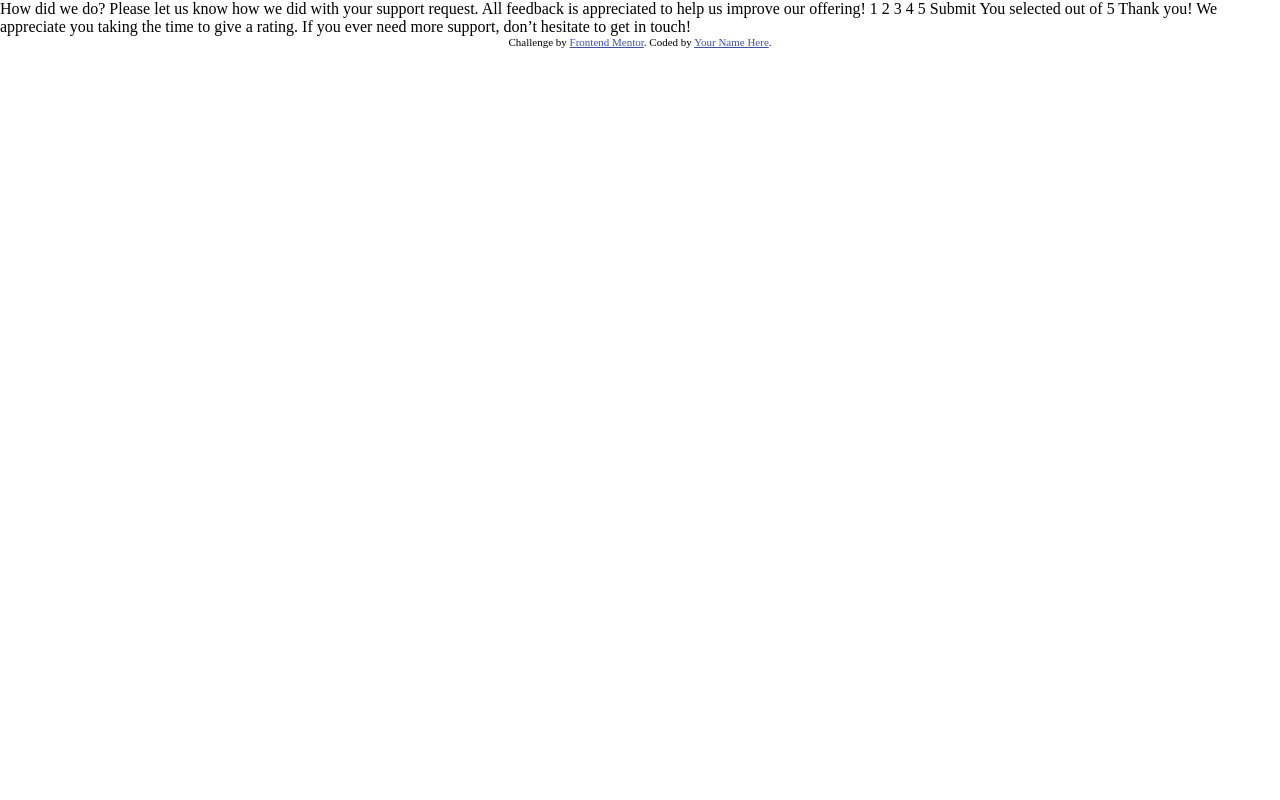
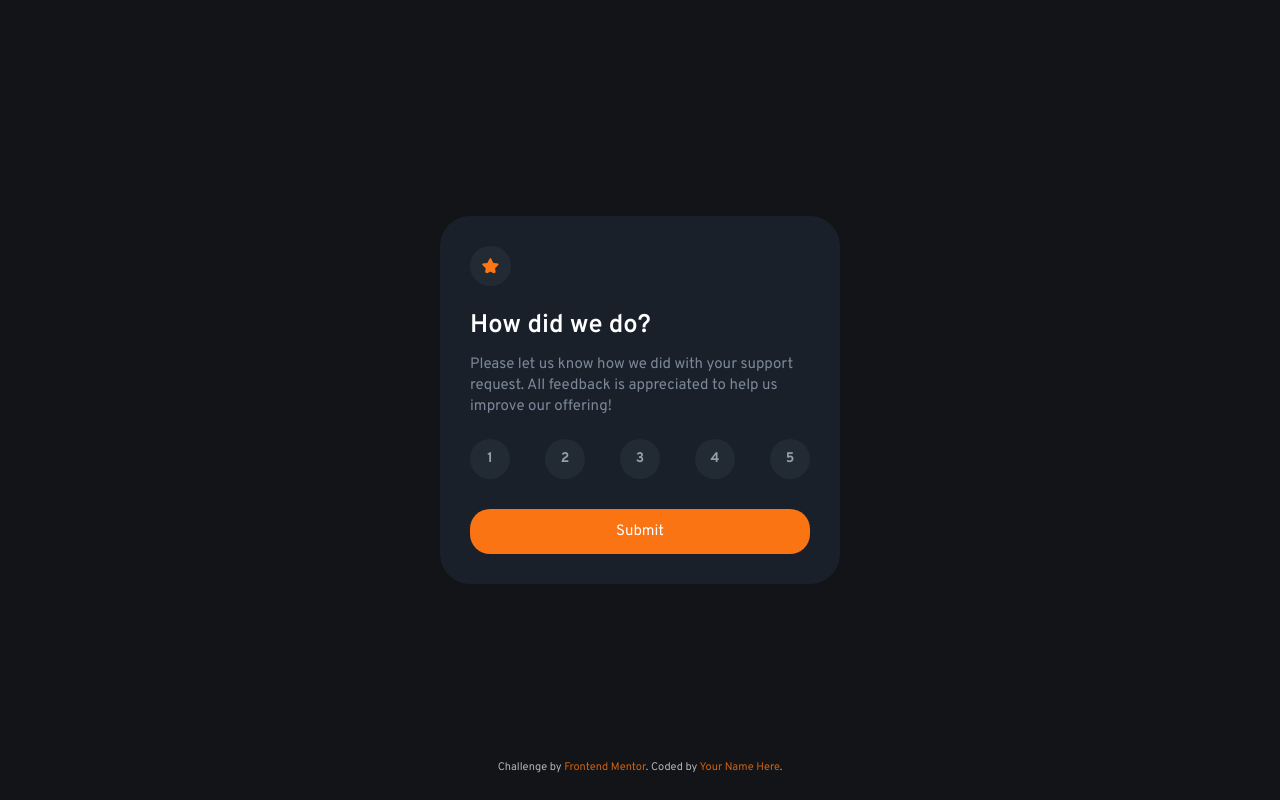
Before and after one commit to economopoulos/Interactive_Rating_Component, a plain HTML site: page index.html in a window 1280 px wide. Drawn offline with Linux system fonts and the light colour scheme.

Commit message:
design completed

```diff
--- a/index.html
+++ b/index.html
@@ -12,34 +12,28 @@
   <!-- Feel free to remove these styles or customise in your own stylesheet 👍 -->
   <style>
     .attribution { font-size: 11px; text-align: center; }
-    .attribution a { color: hsl(228, 45%, 44%); }
   </style>
 </head>
 <body>
 
-  <!-- Rating state start -->
+  <div class="container">
+    <div class="content">
+      <div class="star"><img src="/images/icon-star.svg" alt="star"></div>
+      <h4 class="question">How did we do?</h4>
+      <p class="light-txt">Please let us know how we did with your support request. All feedback is appreciated to help us improve our offering!</p>
+      <div class="rating">
+        <div class="number">1</div>
+        <div class="number">2</div>
+        <div class="number">3</div>
+        <div class="number">4</div>
+        <div class="number">5</div>
+      </div>
+      <a class="btn" href="#">Submit</a>
+    </div>
+  </div>
 
-  How did we do?
 
-  Please let us know how we did with your support request. All feedback is appreciated
-  to help us improve our offering!
 
-  1 2 3 4 5
-
-  Submit
-
-  <!-- Rating state end -->
-
-  <!-- Thank you state start -->
-
-  You selected <!-- Add rating here --> out of 5
-
-  Thank you!
-
-  We appreciate you taking the time to give a rating. If you ever need more support,
-  don’t hesitate to get in touch!
-
-  <!-- Thank you state end -->
 
 
   <div class="attribution">
--- a/styles/styles.scss
+++ b/styles/styles.scss
@@ -1,5 +1,111 @@
-*{
+@import url("https://fonts.googleapis.com/css2?family=Overpass:wght@400;500;600;700&display=swap");
+
+$orange: hsl(25, 97%, 53%);
+$white: hsl(0, 0%, 100%);
+$light-grey: hsl(217, 12%, 63%);
+$medium-grey: hsl(216, 12%, 54%);
+$dark-blue: hsl(213, 19%, 18%);
+$very-dark-blue: hsl(216, 12%, 8%);
+
+* {
   margin: 0;
   padding: 0;
   box-sizing: border-box;
+
+  body {
+    font-family: "Overpass", sans-serif;
+    font-size: 15px;
+    background-color: $very-dark-blue;
+    display: flex;
+    flex-direction: column;
+    justify-content: center;
+    align-items: center;
+    height: 100vh;
+    line-height: 1.4;
+
+    .container {
+      background-color: #19202a;
+      max-width: 400px;
+      border-radius: 30px;
+
+      .content {
+        padding: 2em;
+
+        .star img {
+          background-color: #263037b7;
+          padding: 0.8em;
+          border-radius: 50%;
+        }
+
+        .question {
+          font-family: inherit;
+          font-size: 1.7em;
+          color: $white;
+          font-weight: 600;
+          margin: 0.6em 0 0.4em 0;
+        }
+
+        .light-txt {
+          color: $medium-grey;
+        }
+
+        .rating {
+          margin: 1.5em 0 1em 0;
+          display: flex;
+          justify-content: space-between;
+          align-items: center;
+
+          .number {
+            background-color: #263037b7;
+            border-radius: 50%;
+            // padding: .5em 1em;
+            text-align: center;
+            width: 40px;
+            height: 40px;
+            display: block;
+            line-height: 40px;
+            color: $light-grey;
+            font-size: 14px;
+            font-weight: 700;
+          }
+        }
+
+        .btn {
+          color: $white;
+          background-color: $orange;
+          padding: .8em 2em;
+          display: flex;
+          justify-content: center;
+          align-items: center;
+          border-radius: 20px;
+          // margin-top: 1em 0 0 0;
+        }
+        a {
+          margin-top: 2em;
+          cursor: pointer;
+          text-decoration: none;
+
+          &:hover,&:focus{
+            background-color: $white;
+            color: $orange;
+            transition-duration: 0.4s;
+          }
+        }
+      }
+    }
+  }
 }
+
+.attribution{
+  position: absolute;
+  bottom: 0;
+  width: 100%;
+  height: 2.5rem;
+  color: rgba(216, 216, 216, 0.815);
+
+  a{
+    text-decoration: none;
+    color: $orange;
+    opacity: .8;
+  }
+}
```
Also changed, not shown: styles/styles.css, 2 other files.
